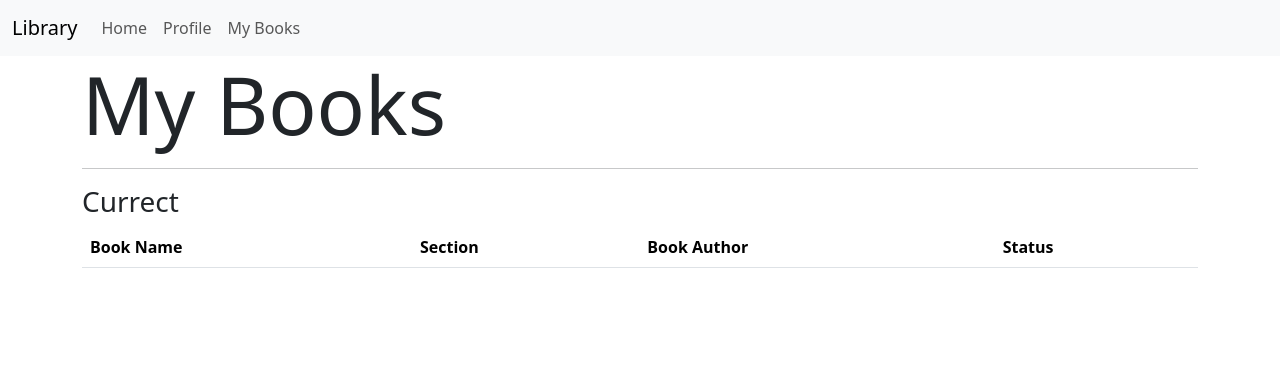
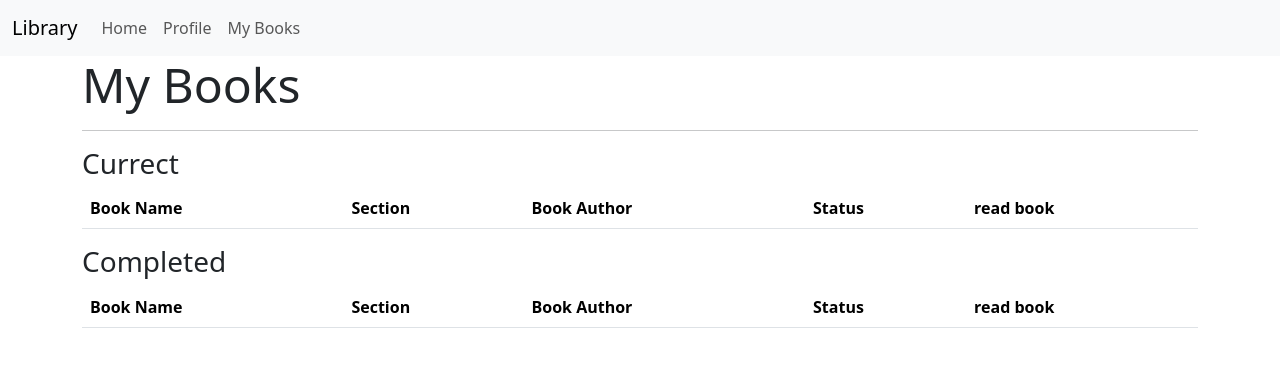
Before and after one commit to praveen37bn/LMS, a Flask app: page /mybook in a window 1280 px wide. Shown: the top 367 px of the page. Run offline with Flask 3, Linux system fonts and the light colour scheme; a user stored in the database is signed in; lists and menus that the app fills with data are empty.

Commit message:
upadated 6 april

```diff
--- a/routes.py
+++ b/routes.py
@@ -3,6 +3,7 @@ from app import app
 from functools import wraps
 from models import db, User,Book,BookRequest,Feedback,AccessLog,Section
 from werkzeug.security import generate_password_hash ,check_password_hash
+from datetime import datetime ,timedelta
 
 
 
@@ -334,6 +335,31 @@ def mybook():
     mybooks = BookRequest.query.filter_by(user_id=session['user_id']).all()
     return render_template('mybook.html', mybooks=mybooks)
 
+@app.route('/read_book/<int:book_request_id>', methods=['POST'])
+@auth_required
+def mybook_read(book_request_id):
+    book_request = BookRequest.query.get(book_request_id)
+    if book_request and book_request.status == 'Granted':
+        book = book_request.book
+        return render_template('book/show.html', book=book)
+    flash('Access denied Book request not granted.')
+    return redirect(url_for('mybook'))
+
+
+@app.route('/return_request/<int:book_request_id>', methods=['POST'])
+@auth_required
+def myrequest_return(book_request_id):
+    mybook_request = BookRequest.query.get(book_request_id)
+    if mybook_request and mybook_request.status == 'Pending':
+        mybook_request.status = 'Rejected'
+        if mybook_request.status== 'Rejected':
+            db.session.delete(mybook_request)
+        db.session.commit()
+        flash(' Book request return ')
+    else:
+        flash('Invalid book return request')
+    return redirect(url_for('mybook'))
+
 
 @app.route('/book_request')
 @auth_required
@@ -366,9 +392,42 @@ def book_request_post(book_id):
     flash('Book request sent successfully')
     return redirect(url_for('index'))
 
-
 @app.route('/see_requests')
 @librarian_required
 def see_requests():
     requests = BookRequest.query.all()
-    return render_template('requests/see_req.html', requests=requests)
+    user_id = session.get('user_id')
+    user = User.query.get(user_id)
+
+    return render_template('requests/see_req.html', requests=requests ,user = user)
+
+
+#################################
+
+
+@app.route('/process_request/<int:request_id>/<action>', methods=['POST'])
+@librarian_required
+def process_request(request_id, action):
+    book_request = BookRequest.query.get(request_id)
+
+    if not book_request:
+        flash('Book request not found.')
+        return redirect(url_for('see_requests'))
+    if action == 'grant':
+        book_request.issued_date = datetime.utcnow()
+
+        if book_request.requested_day:
+            book_request.access_expiry = book_request.issued_date + timedelta(days=book_request.requested_day)
+        book_request.status = 'Granted'
+    elif action == 'reject':
+        # Revoke access
+        book_request.status = 'Rejected'
+        book_request.issued_date = None
+        book_request.access_expiry = None
+
+    if book_request.status == 'Rejected':
+        db.session.delete(book_request)  # Delete the rejected book request
+
+    db.session.commit()
+    flash('Request processed successfully')
+    return redirect(url_for('see_requests'))
--- a/templates/librarian.html
+++ b/templates/librarian.html
@@ -20,7 +20,6 @@
 <table class="table">
     <thead>
         <tr>
-            <th>Section ID</th>
             <th>Section Name</th>
             <th>Upload_Date</th>
             <th>Actions</th>
@@ -29,7 +28,6 @@
     <tbody>
         {% for section in sections %}
         <tr>
-            <td>{{section.id}}</td>
             <td>{{section.name}}</td>
             <td>{{section.date_created}}</td>
             <td>
--- a/templates/mybook.html
+++ b/templates/mybook.html
@@ -1,10 +1,49 @@
 {% extends 'layout.html' %}
 
 {% block content %}
-<h1 class="display-1">My Books</h1>
+<h1 class="display-5">My Books</h1>
 <hr>
 
+
 <h3>Currect</h3>
+<table class="table">
+    <thead>
+        <tr>
+            <th>Book Name</th>
+            <th>Section</th>
+            <th>Book Author</th>
+            <th>Status</th>
+            <th>read book</th>
+        </tr>
+    </thead>
+    <tbody>
+        {% for mybook in mybooks %}
+        {%if mybook.status == 'Pending'%}
+        <tr>
+            <td>{{mybook.book.name}}</td>
+            <td>{{mybook.book.section.name}}</td>
+            <td>{{mybook.book.authors}}</td>
+            <td>
+                <span style="background-color: rgb(137, 137, 188);">{{mybook.status}}</span>
+            <td>
+
+                <form action="{{ url_for('myrequest_return', book_request_id=mybook.id) }}" method="post">
+                <button type="submit" class="btn btn-danger">Return Request</button>
+                </form>
+                {% endif %}
+                </td>
+
+
+
+            </td>
+        </tr>
+        {% endfor %}
+</table>
+
+
+
+
+<h3>Completed</h3>
 
 <table class="table">
     <thead>
@@ -13,18 +52,24 @@
             <th>Section</th>
             <th>Book Author</th>
             <th>Status</th>
+            <th>read book</th>
         </tr>
     </thead>
     <tbody>
         {% for mybook in mybooks %}
+        {%if mybook.status == 'Granted'%}
         <tr>
             <td>{{mybook.book.name}}</td>
             <td>{{mybook.book.section.name}}</td>
             <td>{{mybook.book.authors}}</td>
             <td>
-                <span style="background-color: pink;">{{mybook.status}}</span>
-
-
+                    <span style="background-color: rgb(23, 212, 35);">{{mybook.status}}</span>
+                <td>
+                        <form action="{{ url_for('mybook_read', book_request_id=mybook.id) }}" method="post">
+                            <button type="submit" class="btn btn-info">Read Book</button>
+                        </form>
+                    {% endif %}
+                </td>
             </td>
         </tr>
         {% endfor %}
--- a/templates/section/show.html
+++ b/templates/section/show.html
@@ -18,7 +18,6 @@
 <table class="table">
     <thead>
         <tr>
-            <th>Book ID</th>
             <th>Book Name</th>
             <th>Author</th>
             <th>Upload_Date</th>
@@ -28,7 +27,6 @@
     <tbody>
         {% for book in books %}
         <tr>
-            <td>{{book.id}}</td>
             <td>{{book.name}}</td>
             <td>{{book.authors}}</td>
             <td>{{book.book_upload_date}}</td>
```
Also changed, not shown: models.py (+13 -7 lines), templates/requests/see_req.html (+55 -15 lines), testing.py (+13 -76 lines), instance/db.sqlite3, templates/requests/book_content.html (added).
